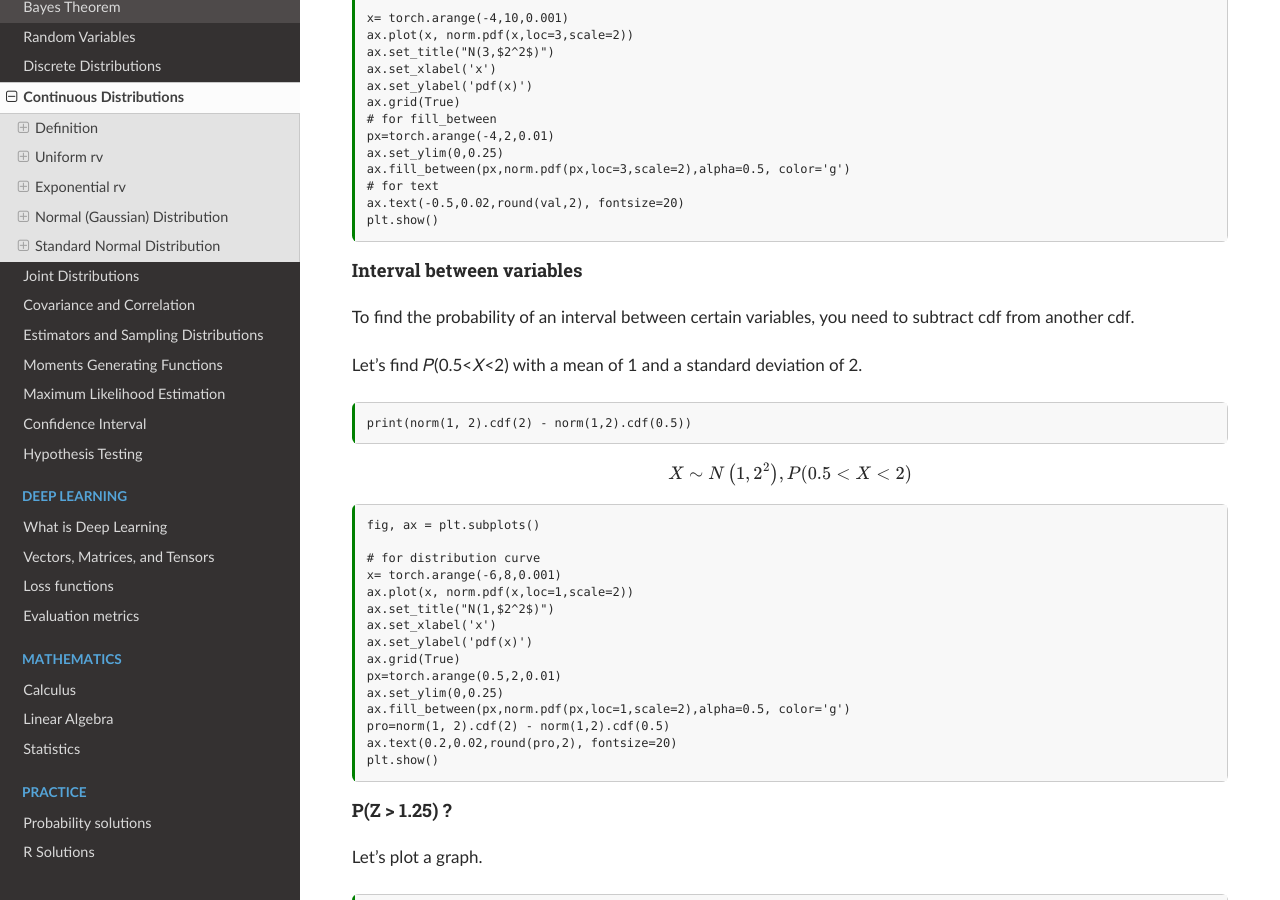
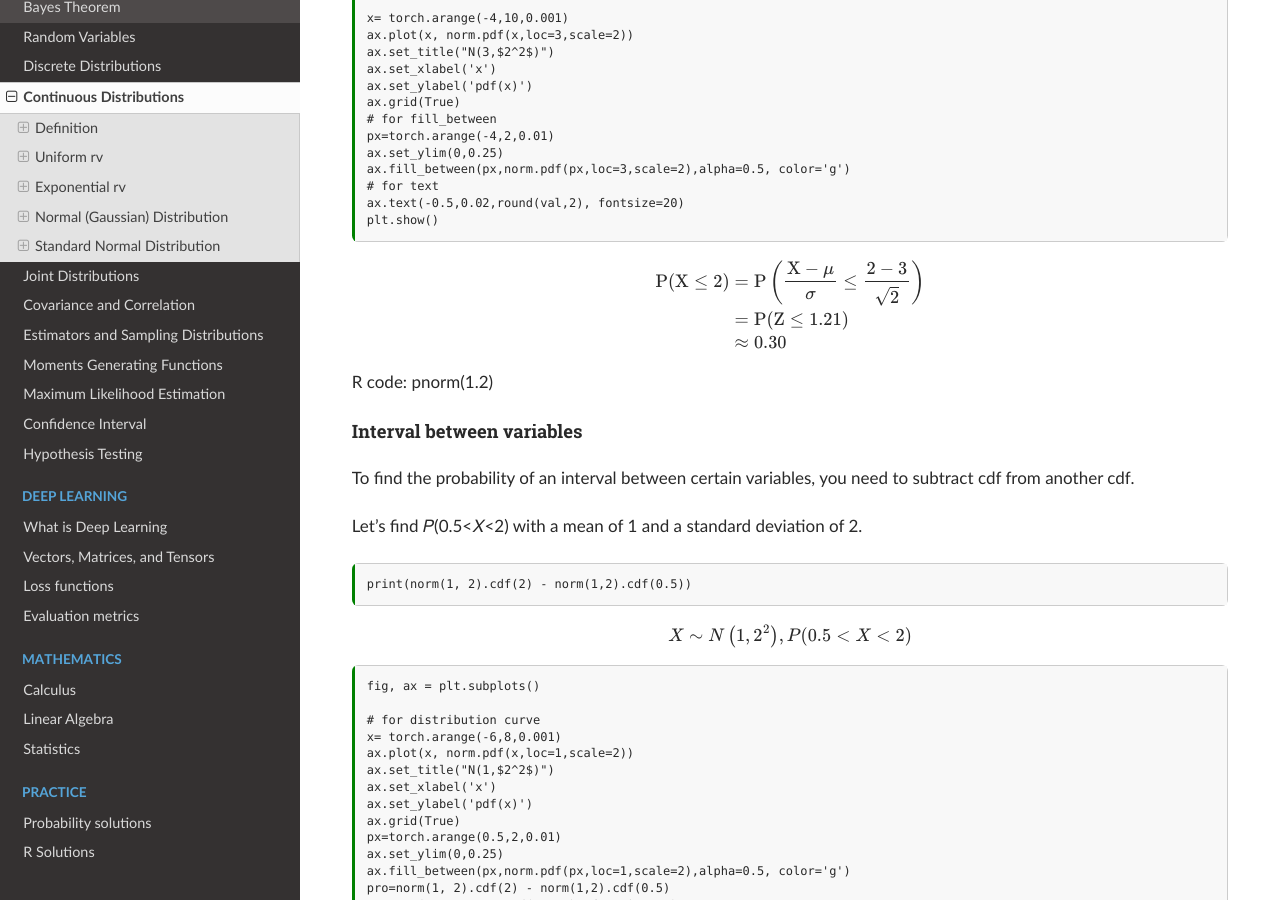
Before and after one commit to akkefa/ml-notes, a Sphinx documentation site: the page built from docs/probability/continuous_distributions.md, in a window 1280 px wide and 900 px high, scrolled down 13278 px. Built offline with Sphinx 7.4.7 and the Read the Docs theme 2.0.0, drawn with Linux system fonts in a browser that asks for light colours.

Commit message:
new changes

````diff
--- a/docs/probability/continuous_distributions.md
+++ b/docs/probability/continuous_distributions.md
@@ -521,6 +521,14 @@ plt.show()
 
 ```
 
+$$
+\begin{aligned} \mathrm{P}(\mathrm{X} \leq 2) &=\mathrm{P}\left(\frac{\mathrm{X}-\mu}{\sigma} \leq \frac{2-3}{\sqrt{2}}\right) \\
+&=\mathrm{P}(\mathrm{Z} \leq 1.21) \\
+& \approx 0.30 \end{aligned}
+$$
+
+R code: pnorm(1.2)
+
 #### Interval between variables
 To find the probability of an interval between certain variables, you need to subtract cdf from another cdf.
 
````
